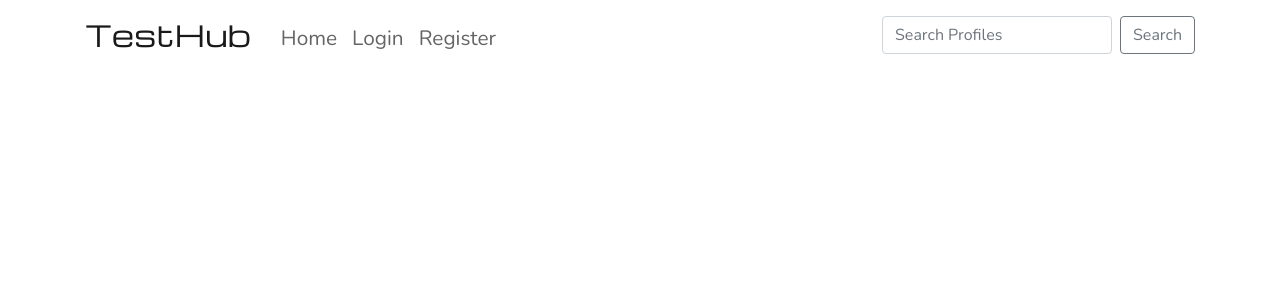
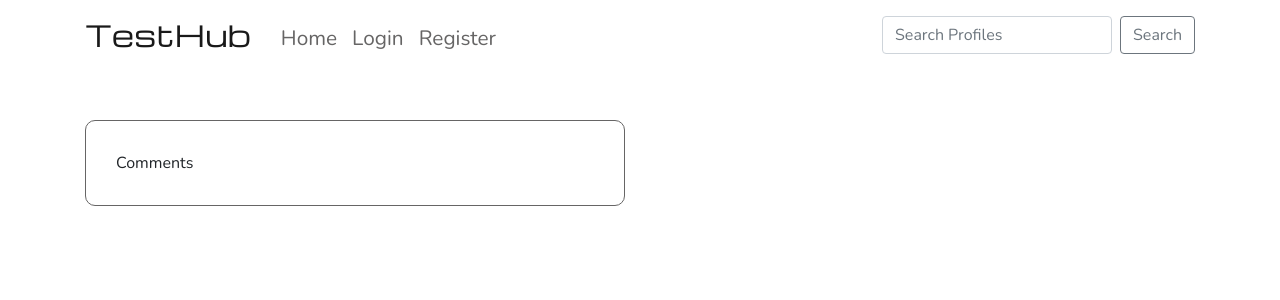
Before and after one commit to VilmaTuresson/test-hub-react-app, a React (Create React App) app: page /posts/1 in a window 1280 px wide. Shown: the top 300 px of the page. Built offline with nearby package versions, Linux system fonts and the light colour scheme; no server answers.

Commit message:
add postPage component and create functinality to get post by id

```diff
--- a/src/App.js
+++ b/src/App.js
@@ -8,6 +8,7 @@ import LoginForm from "./pages/auth/LoginForm";
 import PostNav from "./components/PostNav";
 import { useCurrentUser } from "./contexts/CurrentUserContext";
 import CreatePostForm from "./pages/posts/CreatePostForm";
+import PostPage from "./pages/posts/PostPage";
 
 function App() {
   const currentUser = useCurrentUser();
@@ -23,6 +24,7 @@ function App() {
           <Route exact path="/login" render={() => <LoginForm />} />
           <Route exact path="/register" render={() => <RegisterForm />} />
           <Route exact path="/posts/create" render={() => <CreatePostForm />} />
+          <Route exact path="/posts/:id" render={() => <PostPage />} />
         </Switch>
       </Container>
     </div>
--- /dev/null
+++ b/src/pages/posts/PostPage.js
@@ -0,0 +1,39 @@
+import React from "react";
+import { useEffect } from "react";
+import { useState } from "react";
+import { Col, Container, Row } from "react-bootstrap";
+import { useParams } from "react-router-dom/cjs/react-router-dom.min";
+import { axiosReq } from "../../api/axiosDefaults";
+import appStyles from "../../App.module.css";
+
+const PostPage = () => {
+  const { id } = useParams();
+  const [post, setPost] = useState({ results: [] });
+
+  useEffect(() => {
+    const handleMount = async () => {
+      try {
+        const [{ data: post }] = await Promise.all([
+          axiosReq.get(`/posts/${id}`),
+        ]);
+        setPost({ results: [post] });
+        console.log(post);
+      } catch (err) {
+        console.log(err);
+      }
+    };
+
+    handleMount();
+  }, [id]);
+
+  return (
+    <Row className="h-100">
+      <Col>
+        <Container className={appStyles.Content}>Comments</Container>
+      </Col>
+      <Col></Col>
+    </Row>
+  );
+};
+
+export default PostPage;
```
